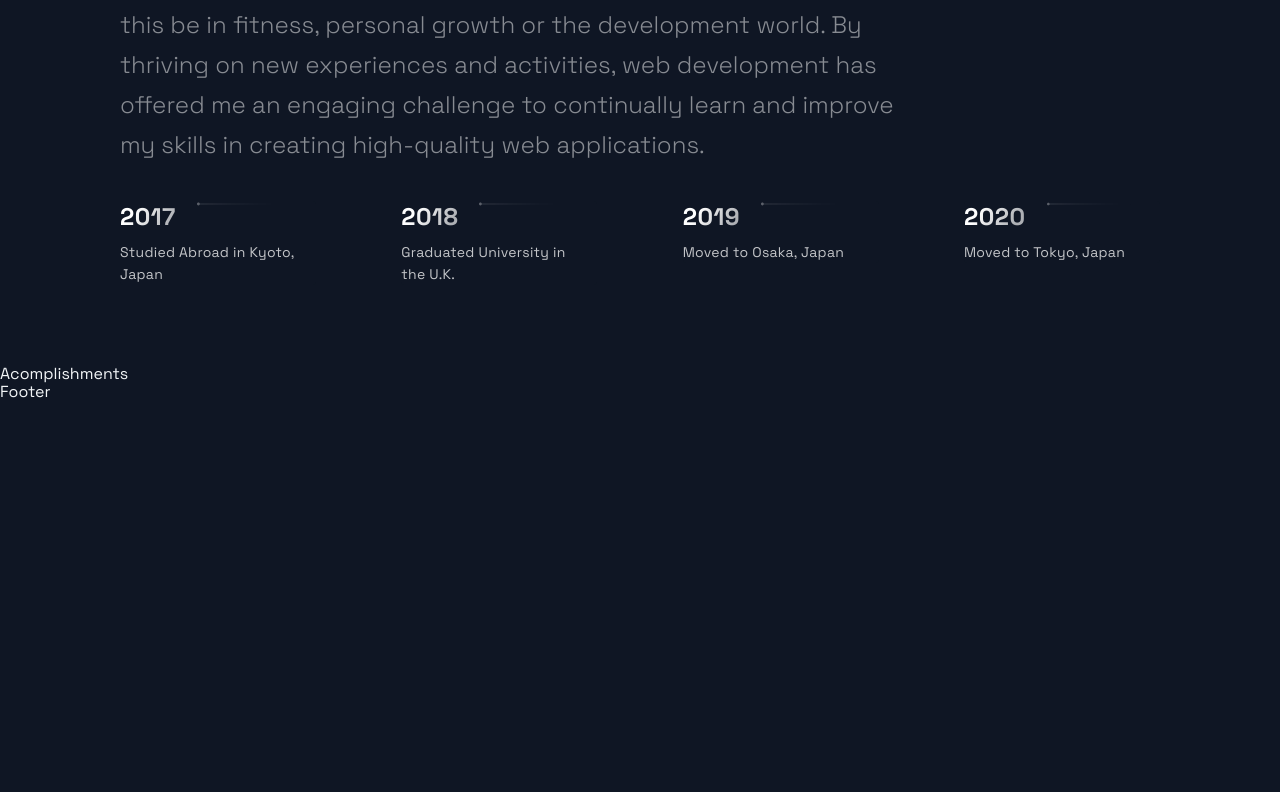
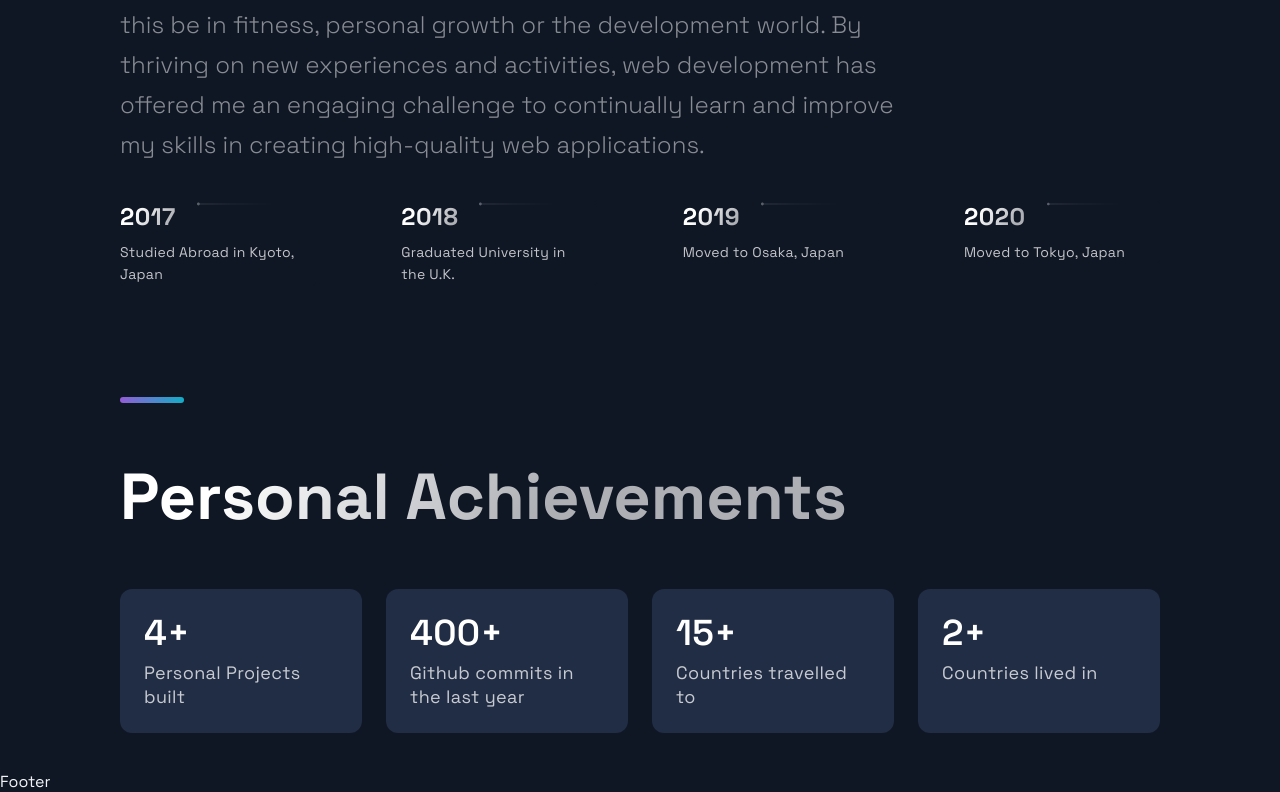
Before and after one commit to ashby-git/portfolio-website-next, a Next.js app: page / in a window 1280 px wide. Shown: the part 2995-3787 px from the top of the page. Before the commit the page ends 3397 px from the top, so only its background shows below. Built offline with nearby package versions, Linux system fonts and the light colour scheme.

Commit message:
✨ add accomplishments section

```diff
--- /dev/null
+++ b/src/components/Accomplishments/Accomplishments.js
@@ -0,0 +1,26 @@
+import React from "react";
+
+import { AccomplishmentsData } from "../../constants/constants";
+import {
+  Section,
+  SectionDivider,
+  SectionTitle,
+} from "../../styles/GlobalComponents";
+import * as S from "./AccomplishmentsStyles";
+
+const Accomplishments = () => (
+  <Section>
+    <SectionDivider />
+    <SectionTitle main>Personal Achievements</SectionTitle>
+    <S.Boxes>
+      {AccomplishmentsData.map((card, index) => (
+        <S.Box key={index}>
+          <S.BoxNum>{`${card.number}+`}</S.BoxNum>
+          <S.BoxText>{card.text}</S.BoxText>
+        </S.Box>
+      ))}
+    </S.Boxes>
+  </Section>
+);
+
+export default Accomplishments;
--- /dev/null
+++ b/src/components/Accomplishments/AccomplishmentsStyles.js
@@ -0,0 +1,134 @@
+import styled from "styled-components"
+
+export const Boxes = styled.div`
+  width: 100%;
+  display: grid;
+  grid-template-columns: repeat(4, 1fr);
+  gap: 24px;
+  margin: 24px 0 40px;
+
+  @media ${props => props.theme.breakpoints.md}{
+    gap: 16px;
+    margin: 20px 0 32px;
+    grid-template-columns: repeat(auto-fit, minmax(140px, 1fr));
+  }
+
+  @media ${props => props.theme.breakpoints.sm}{
+    display: grid;
+    grid-template-columns: repeat(2, 1fr);
+    gap: 10px;
+    max-width: 500px;
+    margin: 24px auto;
+  }
+`
+
+export const Box = styled.div`
+  background: #212D45;
+  border-radius: 12px;
+  height: 144px;
+  padding: 24px;
+  @media ${props => props.theme.breakpoints.lg} {
+    height: 210px;
+
+  }
+
+  @media ${props => props.theme.breakpoints.md} {
+    height: 135px;
+    padding: 16px;
+  }
+
+  @media ${props => props.theme.breakpoints.sm} {
+    height: 110px;
+    padding: 12px;
+
+    &:nth-child(2n){
+      grid-row:2;
+    }
+  }
+`
+export const BoxNum = styled.h5`
+  font-style: normal;
+  font-weight: 600;
+  font-size: 36px;
+  line-height: 40px;
+  letter-spacing: 0.01em;
+  color: #FFFFFF;
+  margin-bottom: 8px;
+
+  @media ${props => props.theme.breakpoints.md} {
+    font-size: 28px;
+    line-height: 32px;
+  }
+  @media ${props => props.theme.breakpoints.sm} {
+    font-size: 24px;
+    line-height: 26px;
+}
+`
+
+export const BoxText = styled.p`
+  font-style: normal;
+  font-weight: normal;
+  font-size: 18px;
+  line-height: 24px;
+  letter-spacing: 0.02em;
+  color: rgba(255, 255, 255, 0.75);
+
+  @media ${props => props.theme.breakpoints.md}{
+    font-size: 16px;
+    line-height: 20px;
+  };
+
+  @media ${props => props.theme.breakpoints.sm} {
+    font-size: 10px;
+    line-height: 14px;
+  }
+`
+
+export const Join = styled.div`
+  display: flex;
+  max-width: 1040px;
+  justify-content: center;
+  align-items: center;
+  padding-bottom: 80px;
+
+  @media ${props => props.theme.breakpoints.md}{
+    display: flex;
+    justify-content: center;
+    padding-bottom: 64px;
+  }
+
+  @media ${props => props.theme.breakpoints.sm}{
+    display: flex;
+    flex-direction: column;
+    align-items: center;
+    padding-bottom: 32px;
+  }
+`
+
+export const JoinText = styled.h5`
+  display: flex;
+  font-size: 24px;
+  line-height: 40px;
+  letter-spacing: 0.02em;
+  color: rgba(255, 255, 255, 0.5);
+
+@media ${props => props.theme.breakpoints.md}{
+  line-height: 32px;
+  font-size: 20px;
+};
+
+@media ${props => props.theme.breakpoints.sm}{
+  font-size: 16px;
+  line-height: 24px;
+  margin: 0 0 16px;
+}
+`
+
+export const IconContainer = styled.div`
+  display: flex;
+
+  @media ${props => props.theme.breakpoints.sm}{
+    width: 160px;
+    justify-content: space-between;
+  }
+`
--- a/src/components/Acomplishments/Acomplishments.js
+++ /dev/null
@@ -1,5 +0,0 @@
-import React from "react";
-
-const Acomplishments = () => <div>Acomplishments</div>;
-
-export default Acomplishments;
--- a/src/constants/constants.js
+++ b/src/constants/constants.js
@@ -53,3 +53,10 @@ export const TimeLineData = [
   { year: 2019, text: "Moved to Osaka, Japan" },
   { year: 2020, text: "Moved to Tokyo, Japan" },
 ];
+
+export const AccomplishmentsData = [
+  { number: 4, text: "Personal Projects built" },
+  { number: 400, text: "Github commits in the last year" },
+  { number: 15, text: "Countries travelled to" },
+  { number: 2, text: "Countries lived in" },
+];
--- a/src/pages/index.js
+++ b/src/pages/index.js
@@ -1,4 +1,4 @@
-import Acomplishments from "../components/Acomplishments/Acomplishments";
+import Accomplishments from "../components/Accomplishments/Accomplishments";
 import BgAnimation from "../components/BackgroundAnimation/BackgroundAnimation";
 import Hero from "../components/Hero/Hero";
 import Projects from "../components/Projects/Projects";
@@ -17,7 +17,7 @@ const Home = () => {
       <Projects />
       <Technologies />
       <Timeline />
-      <Acomplishments />
+      <Accomplishments />
     </Layout>
   );
 };
```
